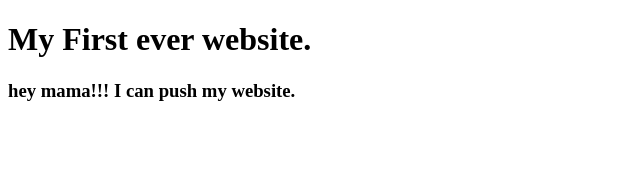
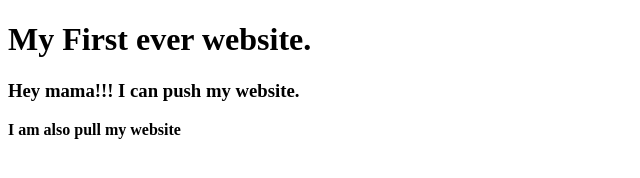
Before and after one commit to SHShazib/my-first-website, a plain HTML site: page index.html in a window 1280 px wide. Shown: the whole page, without its empty margins (0-640 px from the left). Drawn offline with Linux system fonts and the light colour scheme.

Commit message:
Update index.html

```diff
--- a/index.html
+++ b/index.html
@@ -8,6 +8,7 @@
 </head>
 <body>
     <h1>My First ever website.</h1>
-    <h3>hey mama!!! I can push my website.</h3>
+    <h3>Hey mama!!! I can push my website.</h3>
+    <b> I am also pull my website </b>
 </body>
 </html>
```
